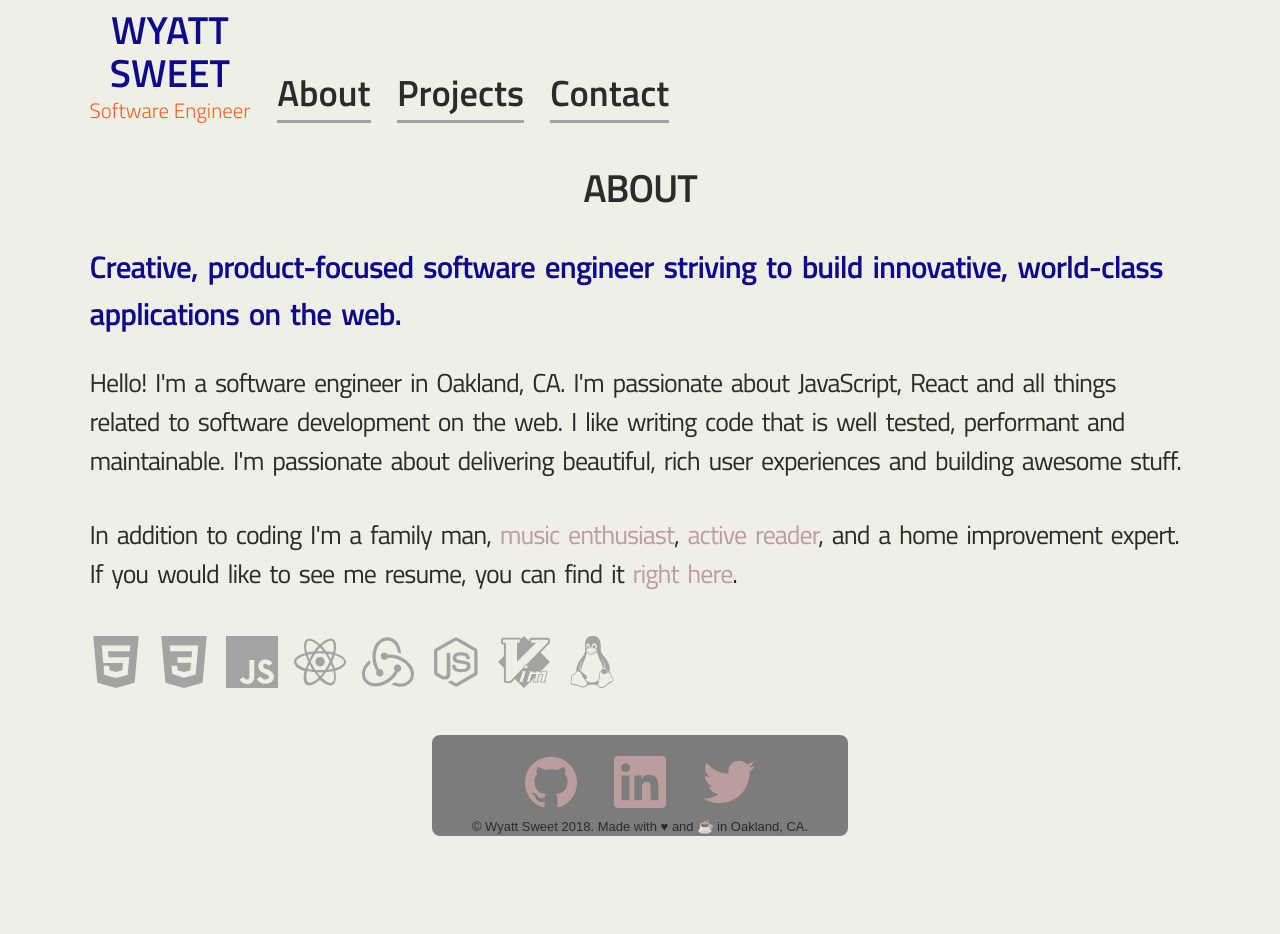
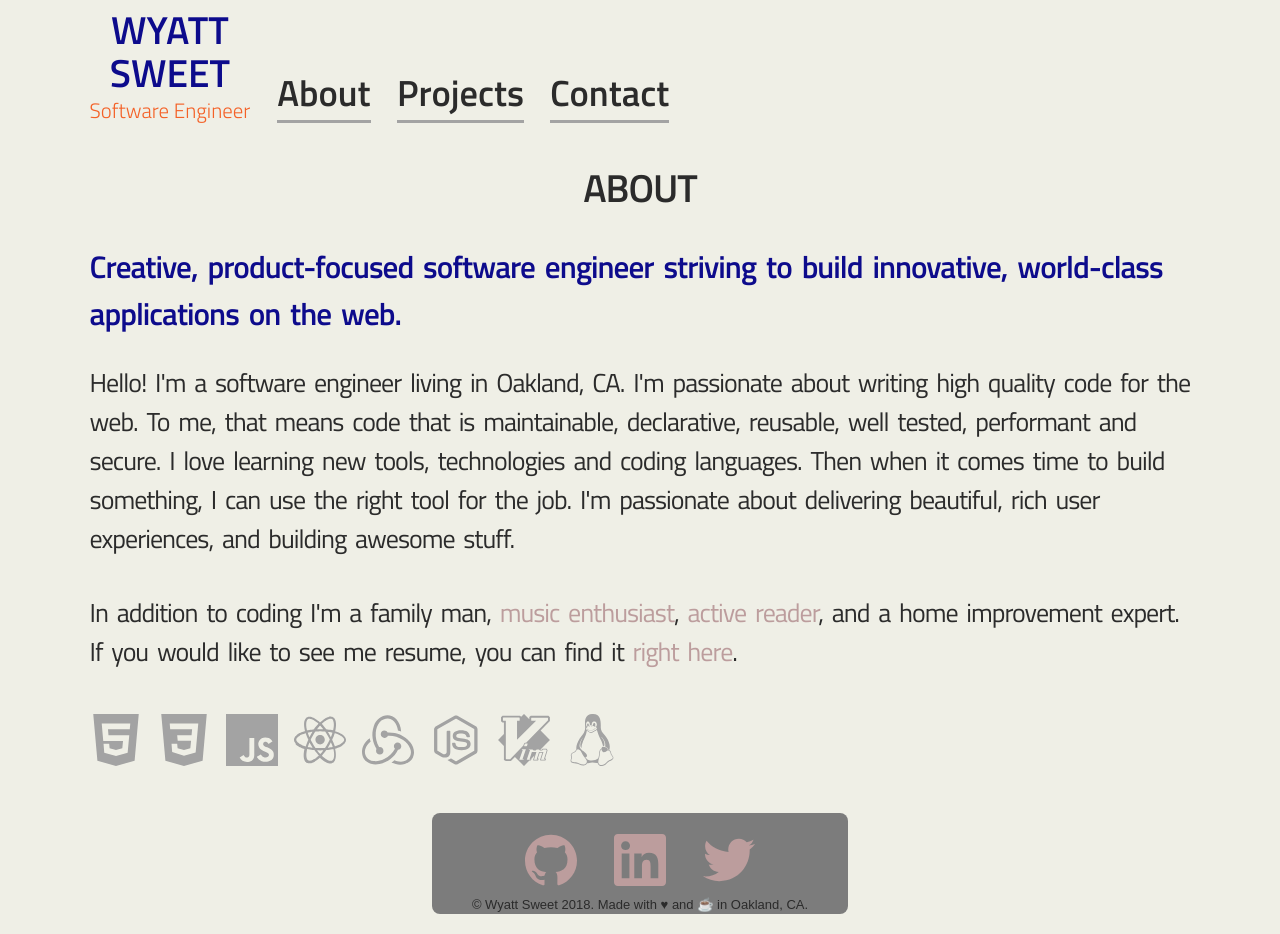
Before and after one commit to wyattsweet/wyattsweet.com, a React (Create React App) app: page / in a window 1280 px wide. Before the commit the page ends 856 px from the top, so only its background shows below. Built offline with nearby package versions, Linux system fonts and the light colour scheme.

Commit message:
updated about copy

```diff
--- a/src/About.js
+++ b/src/About.js
@@ -1,4 +1,4 @@
-import React, { Component } from 'react';
+import React, {Component} from 'react';
 
 import Header from './Header';
 import Footer from './Footer';
@@ -26,12 +26,13 @@ class About extends Component {
             innovative, world-class applications on the web.
           </h2>
           <p>
-            Hello! I&apos;m a software engineer in Oakland, CA. I&apos;m
-            passionate about JavaScript, React and all things related to
-            software development on the web. I like writing code that is well
-            tested, performant and maintainable. I&apos;m passionate about
-            delivering beautiful, rich user experiences and building awesome
-            stuff.
+            Hello! I&apos;m a software engineer living in Oakland, CA. I&apos;m
+            passionate about writing high quality code for the web. To me, that
+            means code that is maintainable, declarative, reusable, well tested,
+            performant and secure. I love learning new tools, technologies and
+            coding languages. Then when it comes time to build something, I can
+            use the right tool for the job. I&apos;m passionate about delivering
+            beautiful, rich user experiences, and building awesome stuff.
           </p>
           <p>
             In addition to coding I&apos;m a family man,{' '}
```
